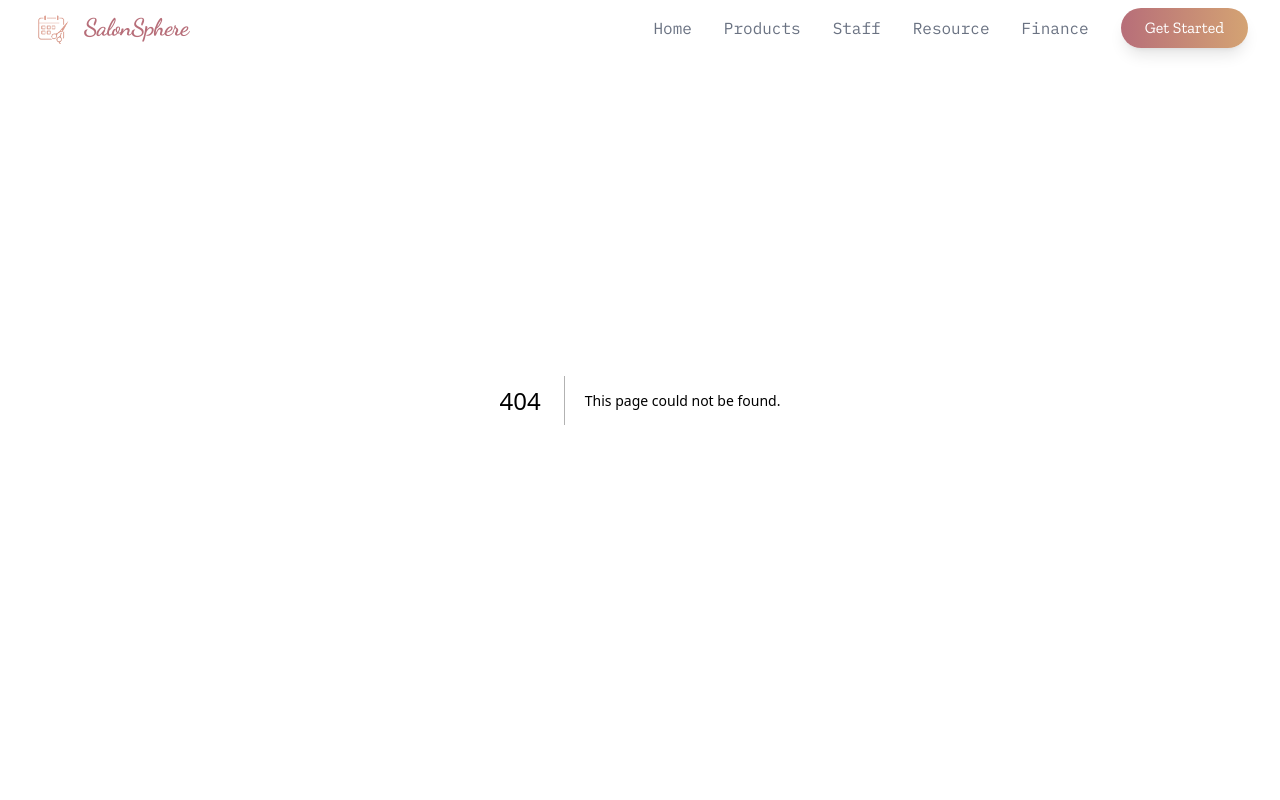
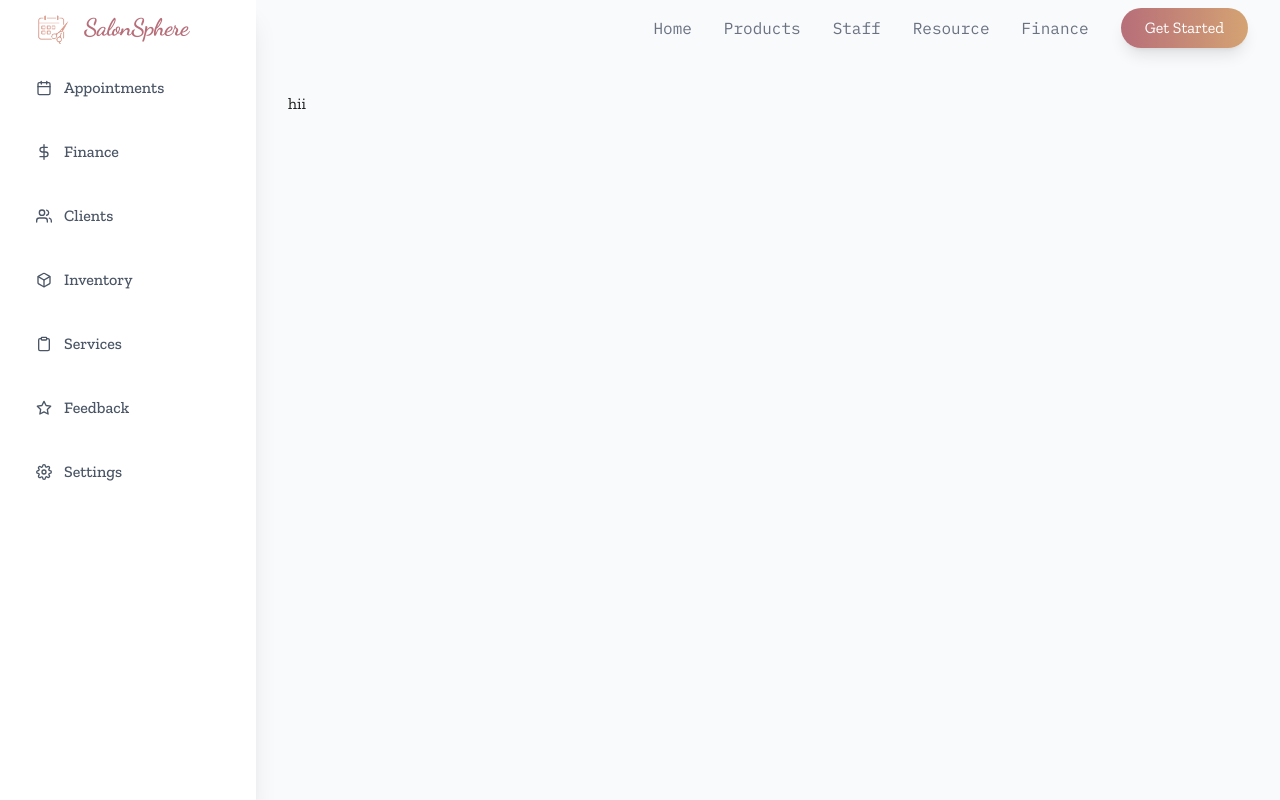
Before and after one commit to satyam-svg/Salon-Software-frontend-, a Next.js app: page /1/dashboard/staff in a window 1280 px wide. Before the commit this address had no page. Shown: the top 800 px of the page. Built offline with nearby package versions, Linux system fonts and the light colour scheme.

Commit message:
add staff

```diff
--- /dev/null
+++ b/src/app/(dashboard)/[userId]/dashboard/staff/[userid]/page.tsx
@@ -0,0 +1,5 @@
+export default function Staff(){
+    return <div>
+        hii
+    </div>
+}
--- /dev/null
+++ b/src/app/(dashboard)/[userId]/dashboard/staff/page.tsx
@@ -0,0 +1,5 @@
+export default function Staff(){
+    return <div>
+        hii
+    </div>
+}
```
